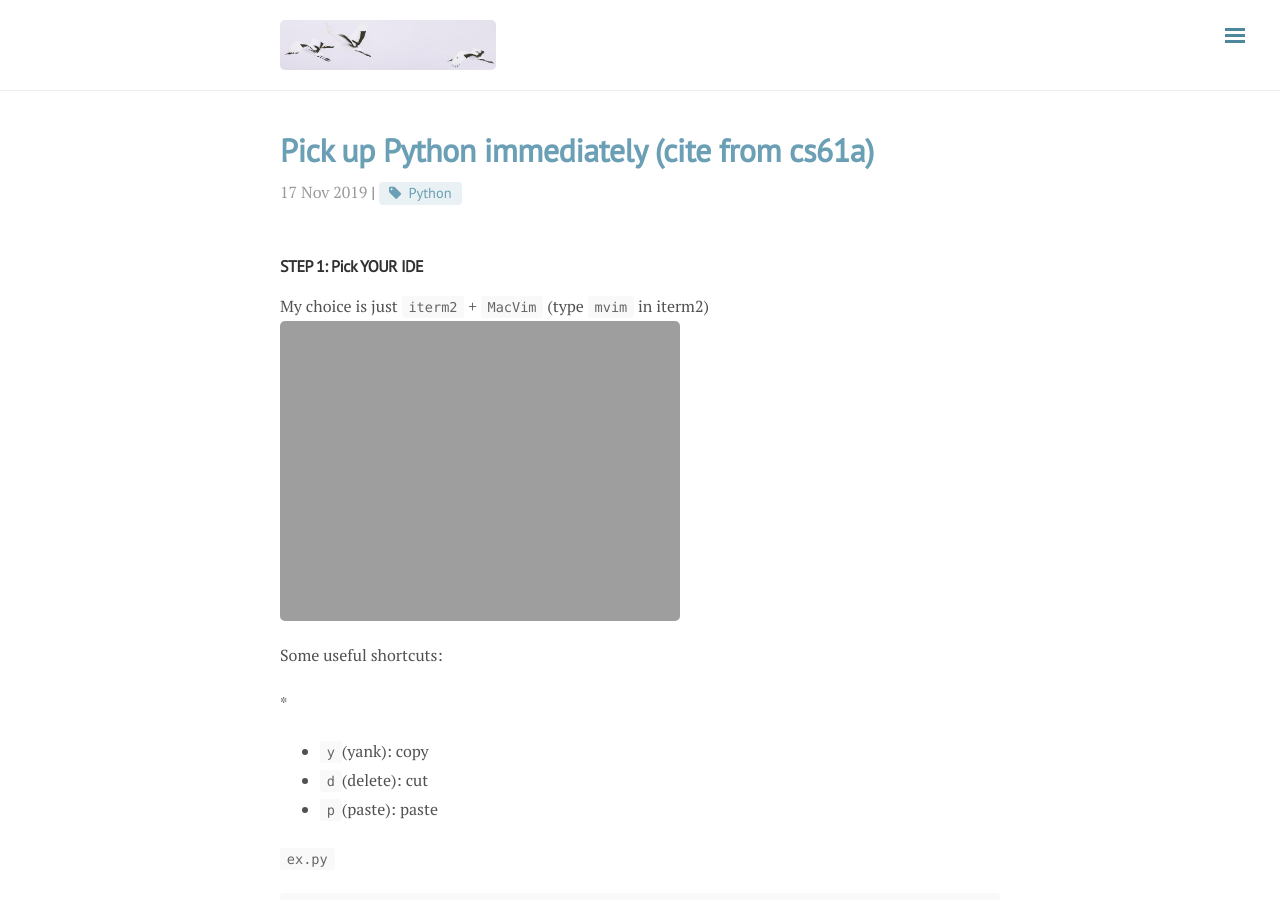
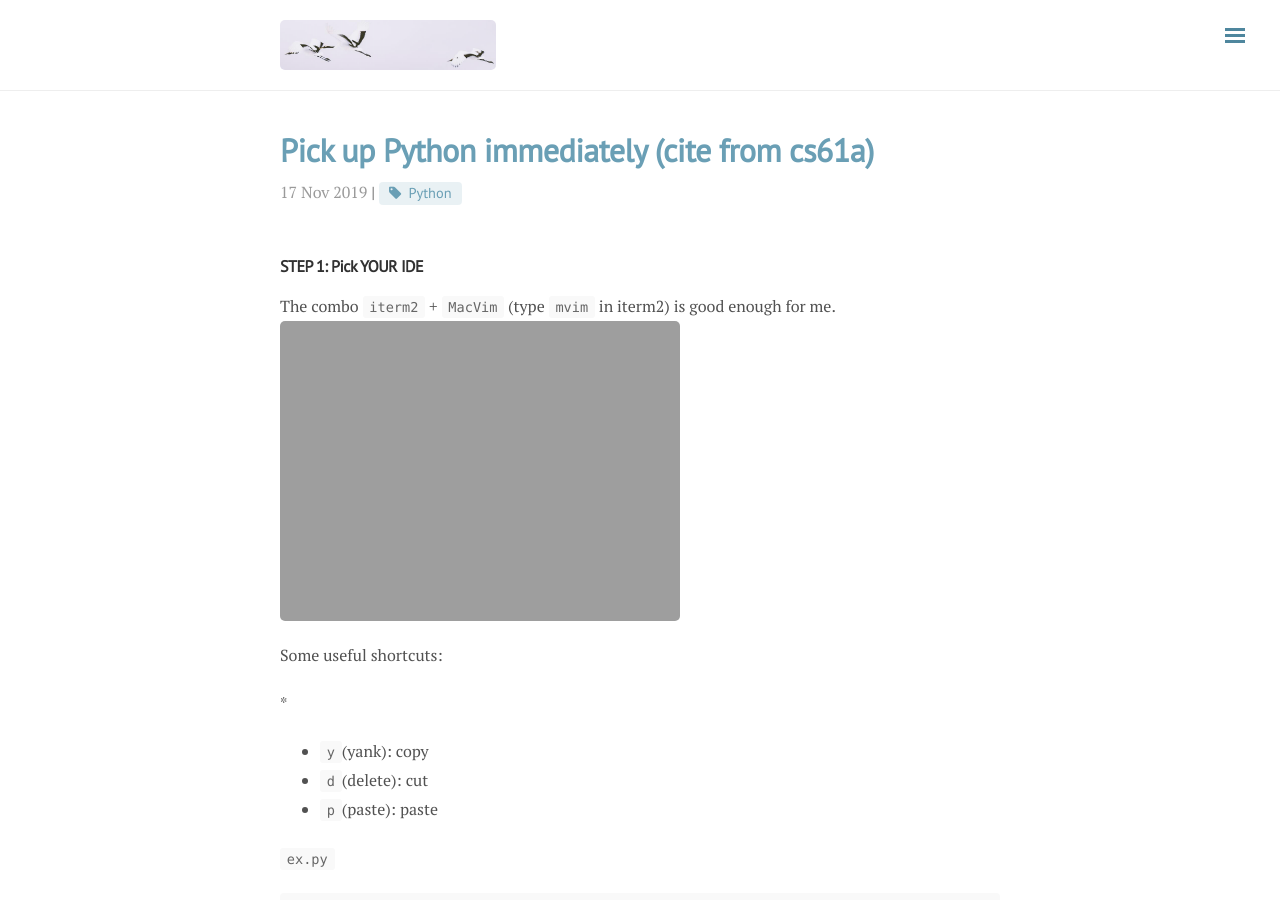
Before and after one commit to ylyy93/my_blog, a Jekyll site: the page built from _posts/python/2019-11-16-pick-up-python-immediately.md, in a window 1280 px wide and 900 px high. Built offline with Jekyll 4.4.1, drawn with Linux system fonts in a browser that asks for light colours; nearby versions of some CDN libraries; comment, search, counter and statistics services are not loaded.

Commit message:
rebuilding site Mon Feb 17 16:42:54 PST 2020

```diff
--- a/_posts/python/2019-11-16-pick-up-python-immediately.md
+++ b/_posts/python/2019-11-16-pick-up-python-immediately.md
@@ -7,7 +7,7 @@ tags: [Python]
 ---
 
 ### STEP 1: Pick YOUR IDE
-My choice is just `iterm2` + `MacVim` (type `mvim` in iterm2)
+The combo `iterm2` + `MacVim` (type `mvim` in iterm2) is good enough for me.
 ![ide](https://ylyy93.github.io/my_blog/assets/img/ide.png)
 
 Some useful shortcuts:
```
